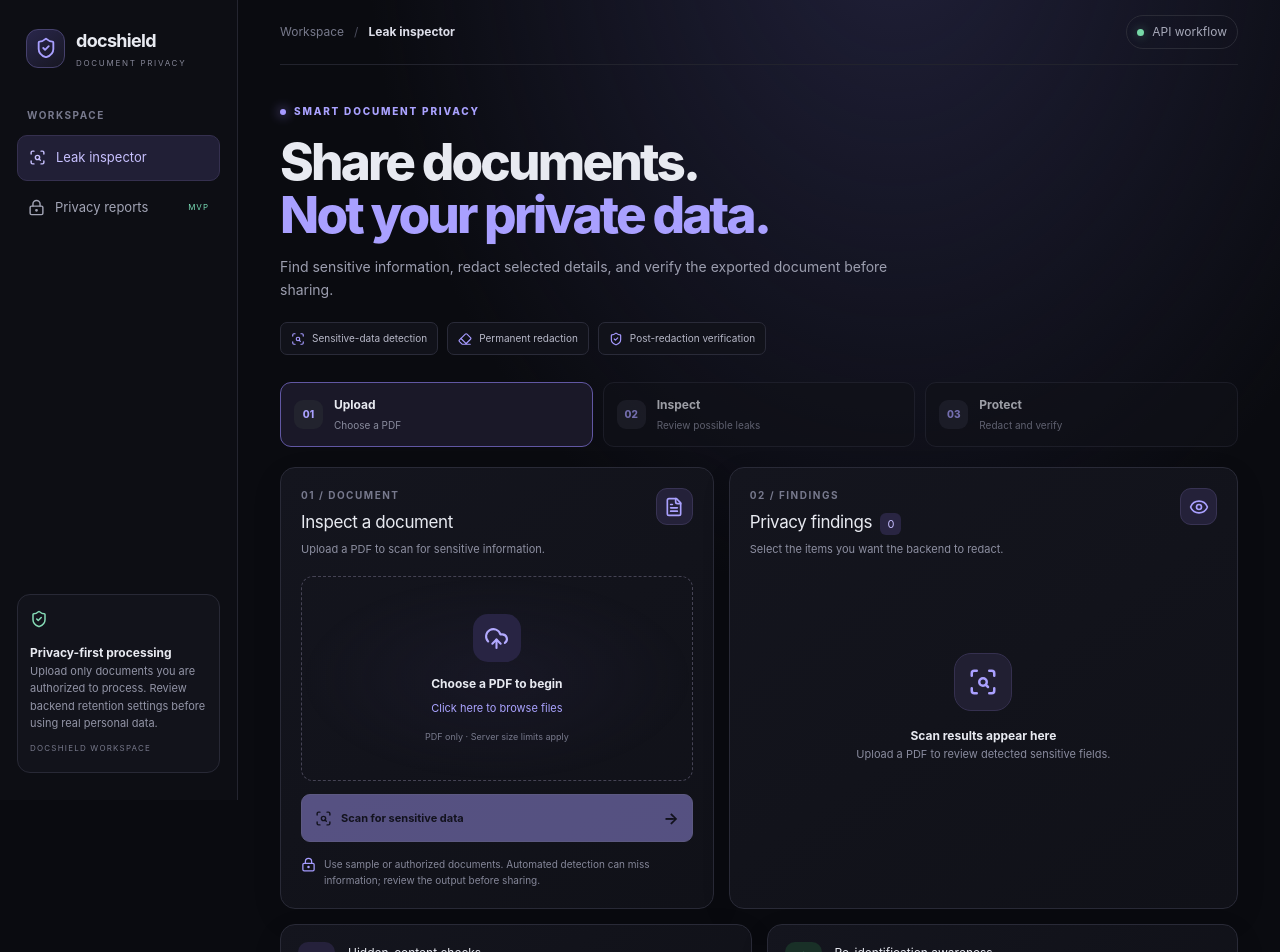
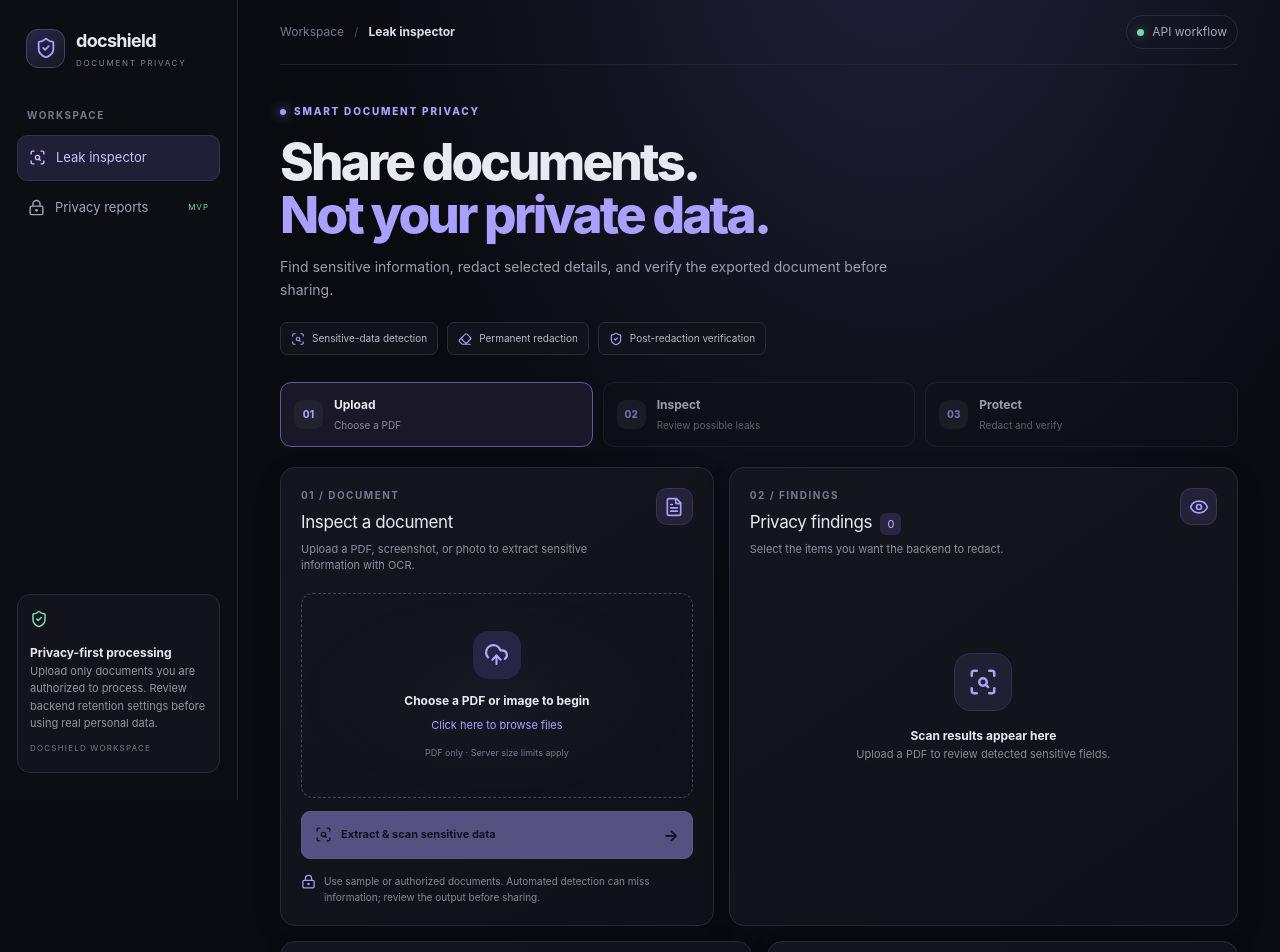
Before and after one commit to dharshan-21-88/DocShield-Afterhours, a React (Vite) app: page / in a window 1280 px wide. Shown: the top 952 px of the page. Built offline with nearby package versions, Linux system fonts and the light colour scheme; no server answers.

Commit message:
feat: support extracting and redacting sensitive data from images

```diff
--- a/src/App.tsx
+++ b/src/App.tsx
@@ -32,9 +32,11 @@
   }
   const scan = () => run('Scanning PDF…', async () => {
     if (!file) throw new Error('Choose a PDF first.');
-    if (file.type && file.type !== 'application/pdf' && !file.name.toLowerCase().endsWith('.pdf')) throw new Error('Please upload a PDF file.');
+    const isPdf = file.type === 'application/pdf' || file.name.toLowerCase().endsWith('.pdf');
+    const isImage = ['image/png', 'image/jpeg'].includes(file.type) || /\.(png|jpe?g)$/i.test(file.name);
+    if (!isPdf && !isImage) throw new Error('Choose a PDF, PNG, or JPEG image.');
     const form = new FormData(); form.append('file', file);
-    const uploaded = await api('/api/upload', { method: 'POST', body: form });
+    const uploaded = await api(isImage ? '/api/upload-image' : '/api/upload', { method: 'POST', body: form });
     const id = uploaded.documentId;
     if (!id) throw new Error('Upload succeeded but the API did not return a document ID.');
     setDocumentId(id);
@@ -73,9 +75,9 @@
       <section className="steps">{[['01','Upload','Choose a PDF'],['02','Inspect','Review possible leaks'],['03','Protect','Redact and verify']].map((s,i)=><div key={s[0]} className={'step '+(stage===i?'current':stage>i?'complete':'')}><div className="step-num">{stage>i?'✓':s[0]}</div><div><b>{s[1]}</b><small>{s[2]}</small></div></div>)}</section>
       {error && <div className="error-banner"><AlertTriangle size={18}/><span>{error}</span><button onClick={()=>setError('')}>Dismiss</button></div>}
       <div className="content-grid">
-        <section className="panel upload-panel"><div className="panel-head"><div><div className="section-kicker">01 / DOCUMENT</div><h2>Inspect a document</h2><p>Upload a PDF to scan for sensitive information.</p></div><div className="panel-icon"><FileText size={20}/></div></div>
-          <label className="dropzone"><input type="file" accept="application/pdf,.pdf" onChange={e=>{setFile(e.target.files?.[0] || null);setError('');}}/><div className="upload-icon"><UploadCloud size={25}/></div><b>{file ? file.name : 'Choose a PDF to begin'}</b><span>{file ? (file.size/1024/1024).toFixed(2)+' MB · Ready to scan' : 'Click here to browse files'}</span><small>PDF only · Server size limits apply</small></label>
-          <button className="primary-btn full" disabled={!file || !!busy} onClick={scan}>{busy ? <><RefreshCw className="spin" size={17}/>{busy}</> : <><ScanSearch size={17}/> Scan for sensitive data <span>→</span></>}</button>
+        <section className="panel upload-panel"><div className="panel-head"><div><div className="section-kicker">01 / DOCUMENT</div><h2>Inspect a document</h2><p>Upload a PDF, screenshot, or photo to extract sensitive information with OCR.</p></div><div className="panel-icon"><FileText size={20}/></div></div>
+          <label className="dropzone"><input type="file" accept="application/pdf,.pdf,image/png,image/jpeg,.png,.jpg,.jpeg" onChange={e=>{setFile(e.target.files?.[0] || null);setError('');}}/><div className="upload-icon"><UploadCloud size={25}/></div><b>{file ? file.name : 'Choose a PDF or image to begin'}</b><span>{file ? (file.size/1024/1024).toFixed(2)+' MB · Ready to scan' : 'Click here to browse files'}</span><small>PDF only · Server size limits apply</small></label>
+          <button className="primary-btn full" disabled={!file || !!busy} onClick={scan}>{busy ? <><RefreshCw className="spin" size={17}/>{busy}</> : <><ScanSearch size={17}/> Extract & scan sensitive data <span>→</span></>}</button>
           <div className="privacy-note"><LockKeyhole size={15}/><span>Use sample or authorized documents. Automated detection can miss information; review the output before sharing.</span></div>
           {documentId && <div className="doc-chip"><CheckCircle2 size={16}/><span><b>Document scanned</b><small>{documentId}</small></span></div>}
         </section>
```
